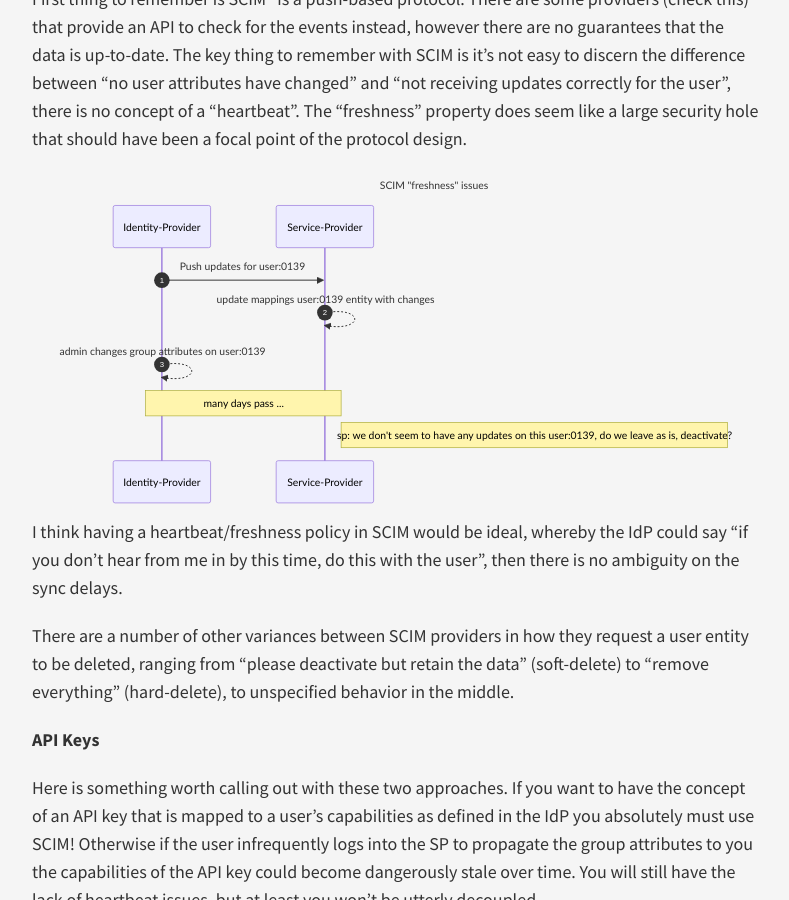
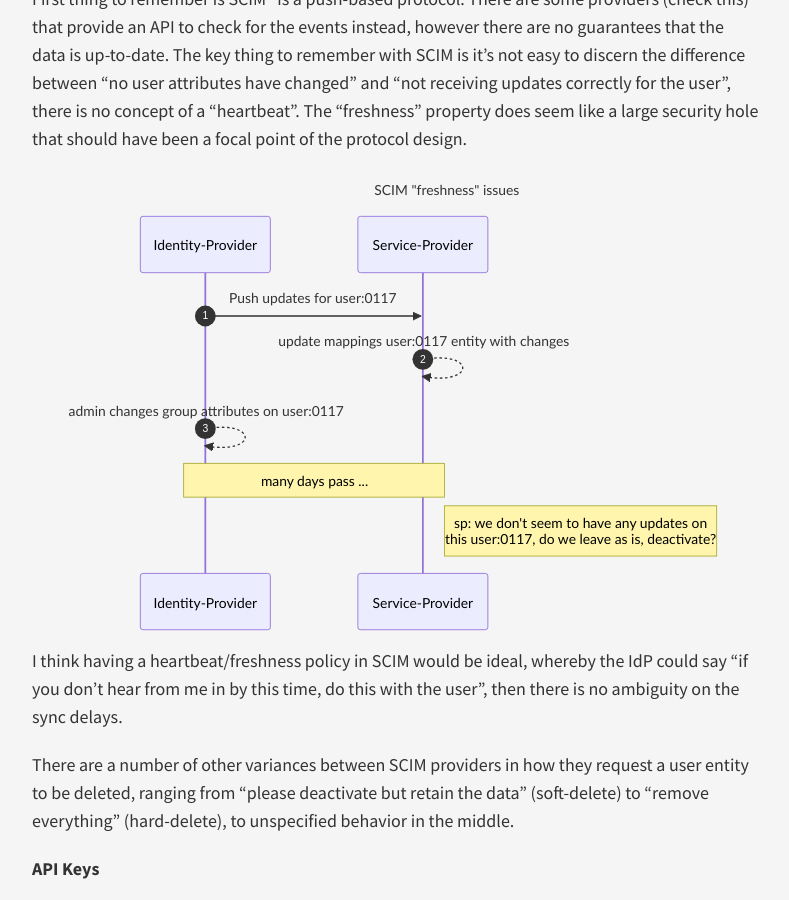
Before and after one commit to joekir/joekir.github.io, a Jekyll site: the page built from _posts/2024-03-14-saml-group-attributes-scim-and-others.md, in a window 1280 px wide and 900 px high, scrolled down 1439 px. Shown: the whole window, without its empty margins (244-1033 px from the left). Built offline with Jekyll 4.4.1, drawn with Linux system fonts in a browser that asks for light colours; comment, search, counter and statistics services are not loaded.

Commit message:
add newline in diagram

```diff
--- a/_posts/2024-03-14-saml-group-attributes-scim-and-others.md
+++ b/_posts/2024-03-14-saml-group-attributes-scim-and-others.md
@@ -44,11 +44,11 @@ sequenceDiagram
 
     autonumber
 
-    idp ->> sp: Push updates for user:0139
-    sp -->> sp: update mappings user:0139 entity with changes
-    idp -->> idp: admin changes group attributes on user:0139
+    idp ->> sp: Push updates for user:0117
+    sp -->> sp: update mappings user:0117 entity with changes
+    idp -->> idp: admin changes group attributes on user:0117
     Note over idp,sp: many days pass ...
-    Note right of sp: sp: we don't seem to have any updates on this user:0139, do we leave as is, deactivate?
+    Note right of sp: sp: we don't seem to have any updates on <br/> this user:0117, do we leave as is, deactivate?
 </div>
 
 I think having a heartbeat/freshness policy in SCIM would be ideal, whereby the IdP could say "if you don't hear from me in by this time, do this with the user", then there is no ambiguity on the sync delays.
```
